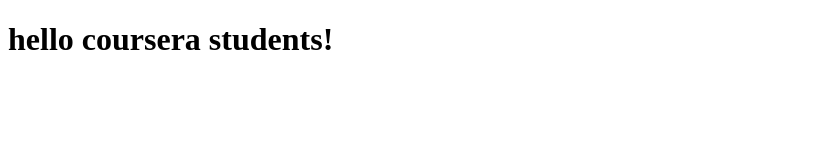
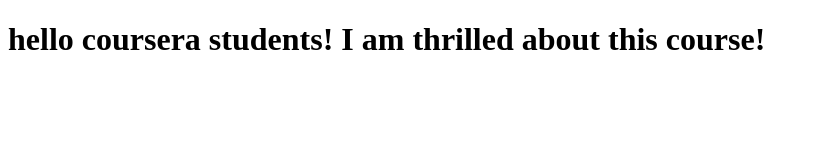
Before and after one commit to vijaychowdary1/coursera-test, a plain HTML site: page index.html in a window 1280 px wide. Shown: the whole page, without its empty margins (0-817 px from the left). Drawn offline with Linux system fonts and the light colour scheme.

Commit message:
Next version of web file

```diff
--- a/index.html
+++ b/index.html
@@ -5,6 +5,6 @@
     <title>hello coursera</title>
   </head>
   <body>
-    <h1>hello coursera students!</h1>
+    <h1>hello coursera students! I am thrilled about this course!</h1>
   </body>
 </html>
```
